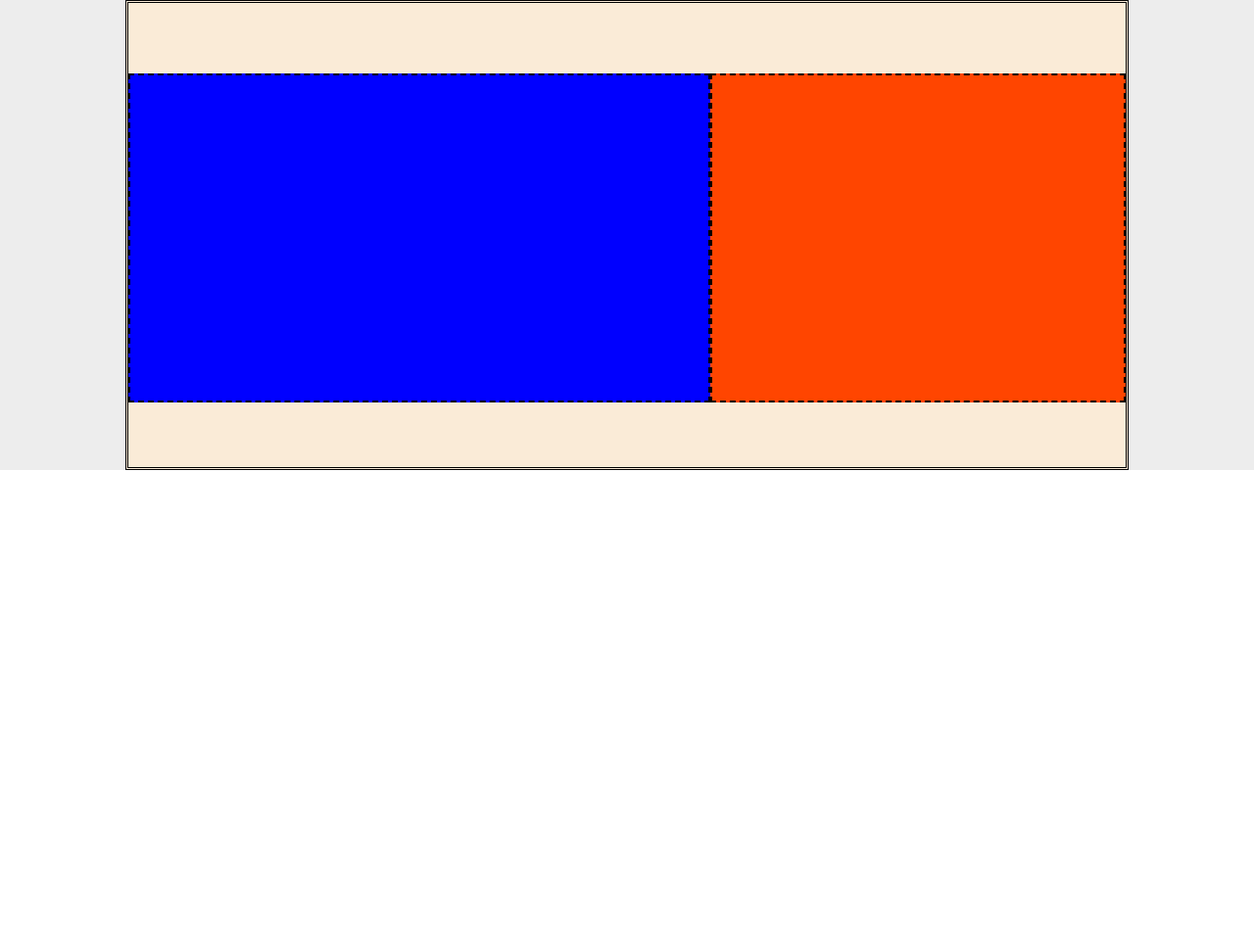
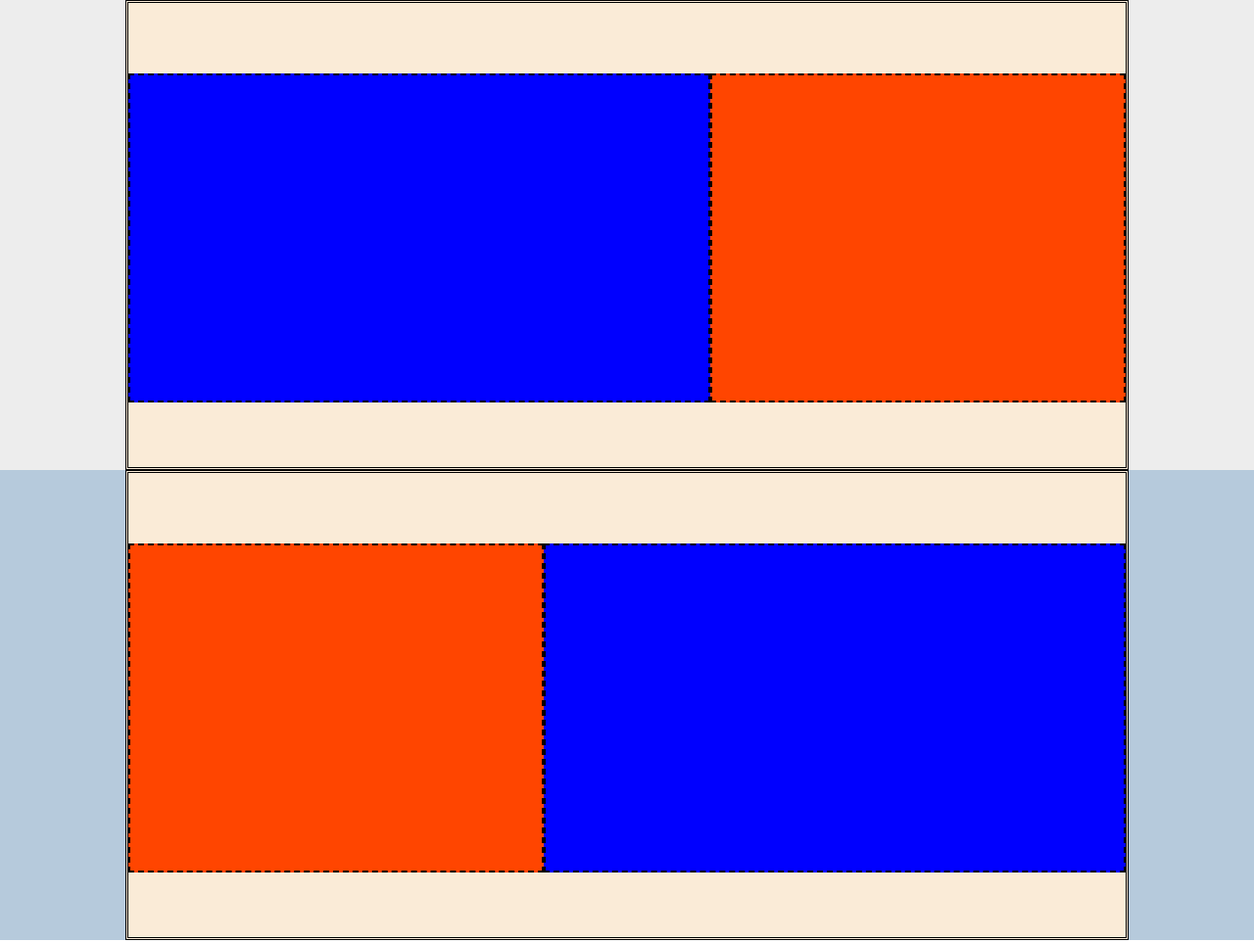
Before and after one commit to DavidePeloso-dev/htmlcss-struttura-discord, a plain HTML site: page index.html in a window 1280 px wide. Shown: the part 528-1491 px from the top of the page at 98% size. Before the commit the page ends 1011 px from the top, so only its background shows below. Drawn offline with Linux system fonts and the light colour scheme.

Commit message:
Complete where_section debug layout

```diff
--- a/css/style.css
+++ b/css/style.css
@@ -73,6 +73,17 @@
     height: 70%;
     border: 2px black dashed;
     background-color: orangered;
+}
+
+/* where_section */
+.debug .where_section{
+    background-color: rgb(182, 202, 220);
+}
+
+.debug .where_section .container{
+    border: 3px black double;
+    background-color: antiquewhite;
+    height: 60vh;
 }
 /* --------------------
    /debug_section
--- a/index.html
+++ b/index.html
@@ -42,6 +42,18 @@
                 </div>
             </div>
         </section>
+        <!-- /.invite_section -->
+
+        <section class="where_section">
+            <div class="container">
+                <div class="row d-flex">
+                    <div class="content col-5"></div>
+                    <div class="img col-7"></div>
+                </div>
+            </div>
+        </section>
+        <!-- /.where_section -->
+
     </main>
     <!-- /.main_section -->
 </body>
```
